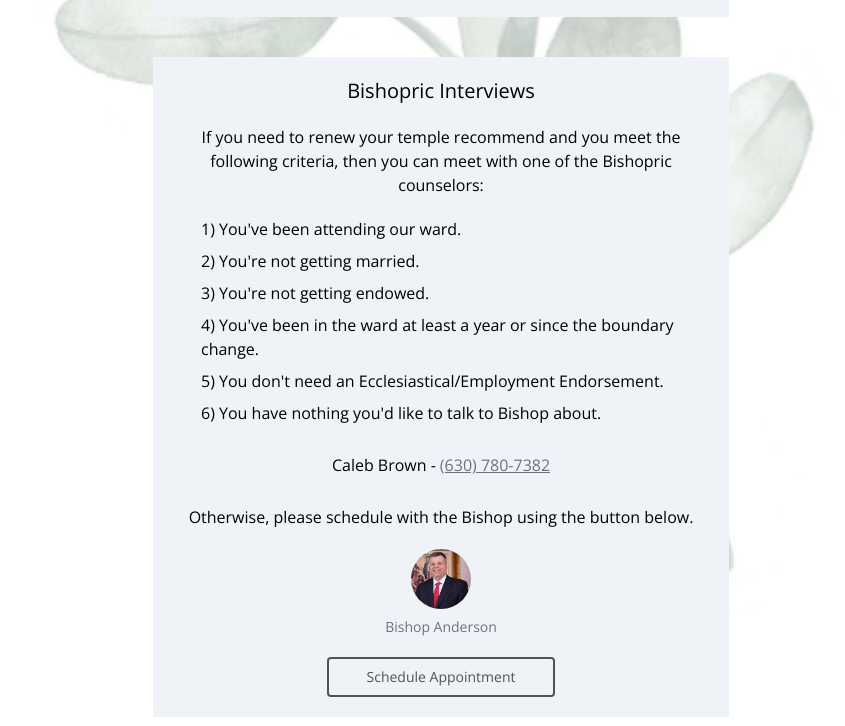
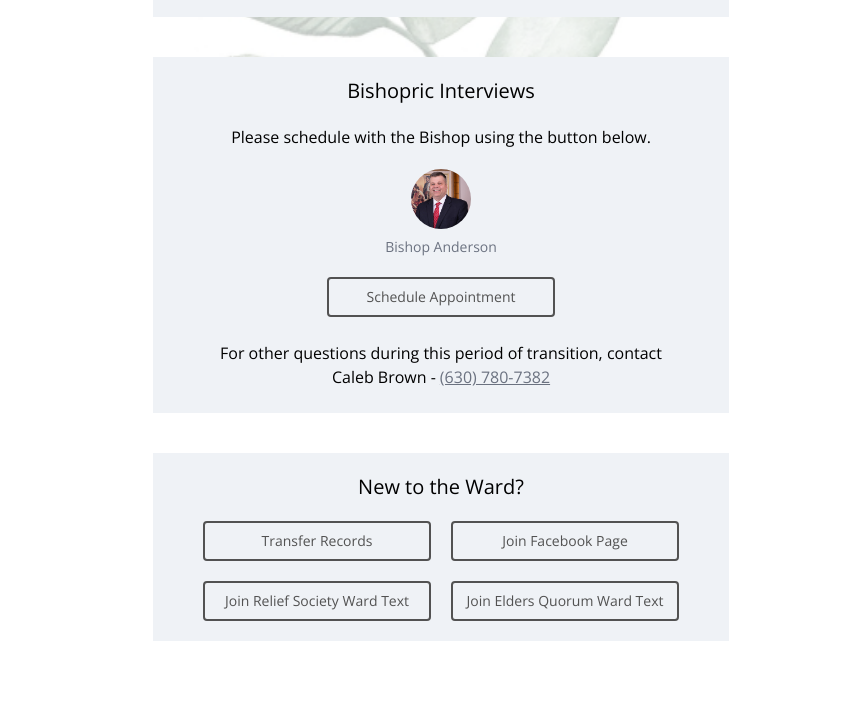
Before and after one commit to hfysa/hfysa, a website: page dist/index.html in a window 1280 px wide. Shown: the part 673-1399 px from the top of the page, without its empty margins (199-1044 px from the left). After the commit the page ends 1378 px from the top, so only its background shows below. Drawn offline with nearby package versions, Linux system fonts and the light colour scheme; a web font is replaced by a local one.

Commit message:
Insert a temporary section while we're in a period of transition

```diff
--- a/dist/index.html
+++ b/dist/index.html
@@ -31,6 +31,7 @@
     </div>
     <div class="gray-card flex-col">
       <h4 class="text-xl mb-5">Bishopric Interviews</h4>
+      <!--
       <h5 style="margin-left: 24px; margin-right: 24px; margin-bottom: 20px;">If you need to renew your temple recommend and you meet the following criteria, then you can meet with one of the Bishopric counselors:</h5>
       <ol style="margin-bottom: 20px; margin-left: 48px; margin-right: 48px;">
         <li>1) You've been attending our ward.</li>
@@ -40,12 +41,7 @@
         <li>5) You don't need an Ecclesiastical/Employment Endorsement.</li>
         <li>6) You have nothing you'd like to talk to Bishop about.</li>
       </ol>
-      <!-- TODO: Remove div block below when the new counselors are called. -->
-      <div style="margin-bottom: 4px; display: flex; flex-direction: row; align-items: center;">
-        <p style="margin-right: 4px;"> Caleb Brown - </p>
-        <a href="tel:+8012279976" style="text-decoration: underline; font-size: 16px" class="sub-text">(630) 780-7382</a>
-      </div>
-      <!--
+
       <div style="margin-bottom: 4px; display: flex; flex-direction: row; align-items: center;">
         <p style="margin-right: 4px;"> First Counselor - </p>
         <a href="tel:+8012279976" style="text-decoration: underline; font-size: 16px" class="sub-text">(801) 555-0123</a>
@@ -54,12 +50,19 @@
         <p style="margin-right: 4px;"> Second Counselor- </p>
         <a href="tel:+5095985897" style="text-decoration: underline; font-size: 16px;" class="sub-text">(801) 555-0124</a>
       </div>
+      <br>
       -->
-      <br>
-      <p style="margin-left: 32px; margin-right: 32px; margin-bottom: 20px;">Otherwise, please schedule with the Bishop using the button below.</p>
+      <p style="margin-left: 32px; margin-right: 32px; margin-bottom: 20px;"><!-- Otherwise, please--> Please schedule with the Bishop using the button below.</p>
       <img src="./bishop.png" class="h-[60px] rounded-full">
       <p class="sub-text mt-2 text-sm">Bishop Anderson</p>
       <a href="https://calendly.com/holbrookfarmsysaward/meet_with_bishop" target="_blank" class="btn mt-5">Schedule Appointment</a>
+      <!-- TODO: Remove div block below and uncomment the blocks above when the new counselors are called. -->
+      <br>
+      <p>For other questions during this period of transition, contact</p>
+      <div style="margin-bottom: 4px; display: flex; flex-direction: row; align-items: center;">
+        <p style="margin-right: 4px;"> Caleb Brown - </p>
+        <a href="tel:+8012279976" style="text-decoration: underline; font-size: 16px" class="sub-text">(630) 780-7382</a>
+      </div>
     </div>
     <div class="gray-card flex-col mb-10">
       <h4 class="text-xl mb-5">New to the Ward?</h4>
```
